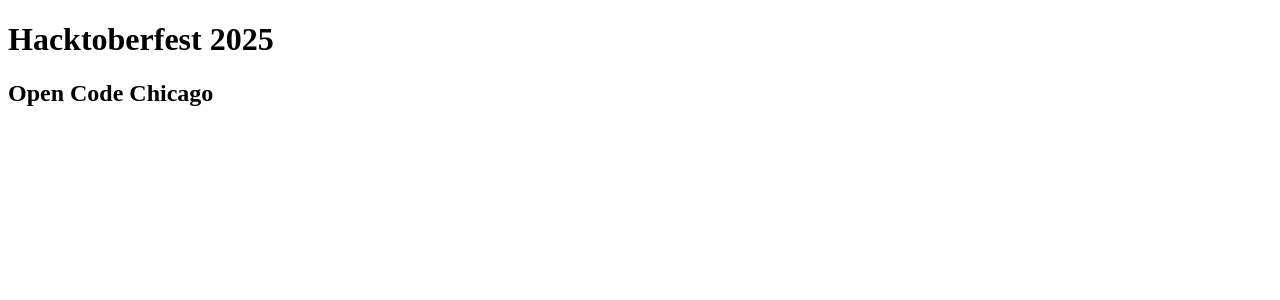
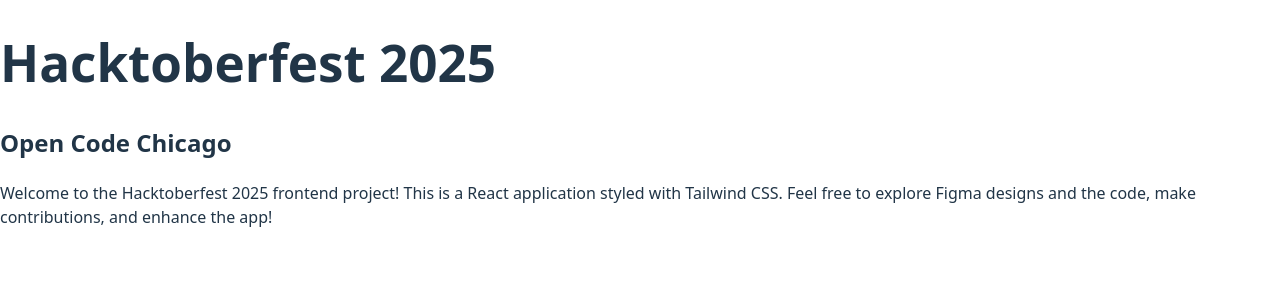
Before and after one commit to suryaprakashsingh1705-sys/hacktoberfest-2025-frontend, a React (Vite) app: page / in a window 1280 px wide. Shown: the top 300 px of the page. Built offline with nearby package versions, Linux system fonts and the light colour scheme.

Commit message:
feat: set up project for default start. fix: update config files, and packages

```diff
--- a/eslint.config.js
+++ b/eslint.config.js
@@ -5,7 +5,12 @@
 import { defineConfig, globalIgnores } from 'eslint/config';
 
 export default defineConfig([
-  globalIgnores(['dist']),
+  globalIgnores([
+    'dist',
+    'postcss.config.js',
+    'tailwind.config.js',
+    'vite.config.js'
+  ]),
   {
     files: ['**/*.{js,jsx,ts,tsx}'],
     extends: [
--- a/src/index.html
+++ b/index.html
@@ -1,4 +1,4 @@
-<!DOCTYPE html>
+<!doctype html>
 <html lang="en">
   <head>
     <meta charset="UTF-8" />
@@ -8,6 +8,6 @@
   </head>
   <body>
     <div id="root"></div>
-    <script type="module" src="/main.jsx"></script>
+    <script type="module" src="/src/main.jsx"></script>
   </body>
 </html>
--- a/postcss.config.js
+++ b/postcss.config.js
@@ -1,6 +1,9 @@
+import tailwindcss from '@tailwindcss/postcss';
+import autoprefixer from 'autoprefixer';
+
 export default {
-  plugins: {
-    '@tailwindcss/postcss': {},
-    autoprefixer: {},
-  },
+  plugins: [
+    tailwindcss(),
+    autoprefixer(),
+  ],
 };
--- a/src/components/App.jsx
+++ b/src/components/App.jsx
@@ -1,8 +1,13 @@
 export default function App() {
   return (
-    <div>
-      <h1>Hacktoberfest 2025</h1>
-      <h2>Open Code Chicago</h2>
+    <div className="min-h-screen bg-gray-100 space-y-6">
+      <h1 className="text-4xl font-bold">Hacktoberfest 2025</h1>
+      <h2 className="text-2xl">Open Code Chicago</h2>
+      <p className="text-lg max-w-xl">
+        Welcome to the Hacktoberfest 2025 frontend project! This is a React
+        application styled with Tailwind CSS. Feel free to explore Figma designs
+        and the code, make contributions, and enhance the app!
+      </p>
     </div>
   );
 }
--- a/src/components/SampleButton.jsx
+++ /dev/null
@@ -1,9 +0,0 @@
-import React from 'react';
-
-export default function SampleButton({ children }) {
-  return (
-    <button className="px-4 py-2 bg-blue-600 text-white rounded hover:bg-blue-700 transition">
-      {children || 'Sample Button'}
-    </button>
-  );
-}
--- a/src/index.css
+++ b/src/index.css
@@ -1,3 +1,72 @@
 @tailwind base;
 @tailwind components;
 @tailwind utilities;
+
+:root {
+  font-family: system-ui, Avenir, Helvetica, Arial, sans-serif;
+  line-height: 1.5;
+  font-weight: 400;
+
+  color-scheme: light dark;
+  color: rgba(255, 255, 255, 0.87);
+  background-color: #242424;
+}
+
+a {
+  font-weight: 500;
+  color: #646cff;
+  text-decoration: inherit;
+}
+
+a:hover {
+  color: #535bf2;
+}
+
+body {
+  margin: 0;
+  display: flex;
+  place-items: center;
+  min-width: 320px;
+  min-height: 100vh;
+}
+
+h1 {
+  font-size: 3.2em;
+  line-height: 1.1;
+}
+
+button {
+  border-radius: 8px;
+  border: 1px solid transparent;
+  padding: 0.6em 1.2em;
+  font-size: 1em;
+  font-weight: 500;
+  font-family: inherit;
+  background-color: #1a1a1a;
+  cursor: pointer;
+  transition: border-color 0.25s;
+}
+
+button:hover {
+  border-color: #646cff;
+}
+
+button:focus,
+button:focus-visible {
+  outline: 4px auto -webkit-focus-ring-color;
+}
+
+@media (prefers-color-scheme: light) {
+  :root {
+    color: #213547;
+    background-color: #ffffff;
+  }
+
+  a:hover {
+    color: #747bff;
+  }
+
+  button {
+    background-color: #f9f9f9;
+  }
+}
--- a/vite.config.js
+++ b/vite.config.js
@@ -1,10 +1,10 @@
 import { defineConfig } from "vite";
 import react from "@vitejs/plugin-react";
 
+
 export default defineConfig({
+  base: '/',
   plugins: [react()],
-  root: "src",
-  base: '/',
   publicDir: "../public",
   resolve: {
     alias: {
@@ -12,15 +12,12 @@
     },
   },
   server: {
-    port: 5173,
+    port: 3000,
     open: true,
   },
   build: {
     outDir: "../dist",
     cssCodeSplit: true,
     sourcemap: false,
-  },
-  css: {
-    postcss: "../postcss.config.js",
-  },
+  }
 });
```
Also changed, not shown: package.json (+5 -4 lines), 1 other file (tests, documents, lock files or other folders).
